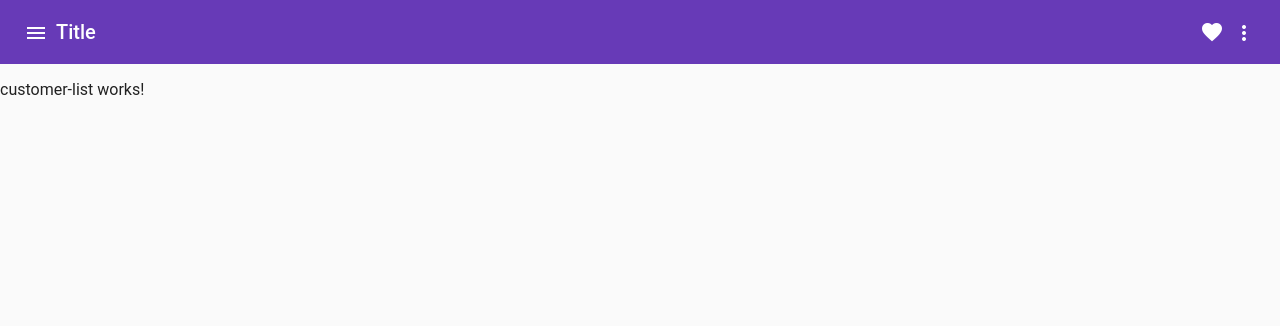
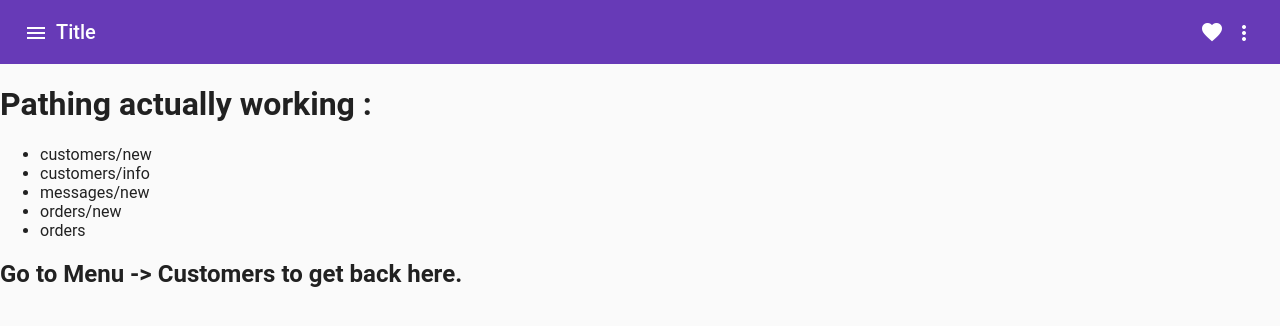
Before and after one commit to Sik4/Material-Project, an Angular app: page /customers in a window 1280 px wide. Shown: the top 326 px of the page. Built offline with nearby package versions, Linux system fonts and the light colour scheme.

Commit message:
with home page on customer with instructions

```diff
--- a/src/app/customers/customer-list/customer-list.component.html
+++ b/src/app/customers/customer-list/customer-list.component.html
@@ -1 +1,9 @@
-<p>customer-list works!</p>
+<h1>Pathing actually working : </h1>
+<ul>
+    <li>customers/new</li>
+    <li>customers/info</li>
+    <li>messages/new</li>
+    <li>orders/new</li>
+    <li>orders</li>
+</ul>
+<h2>Go to Menu -> Customers to get back here.</h2>
```
